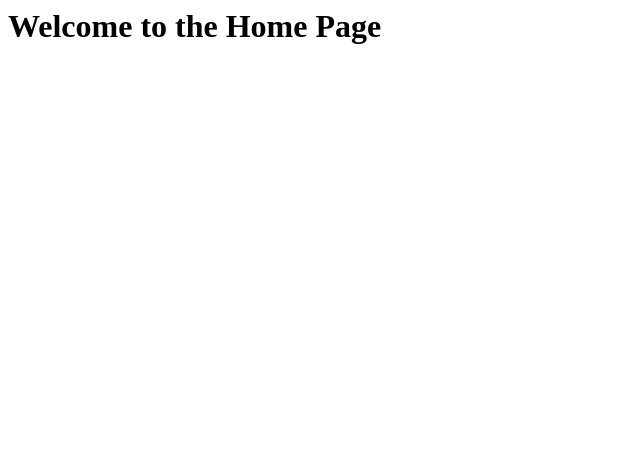
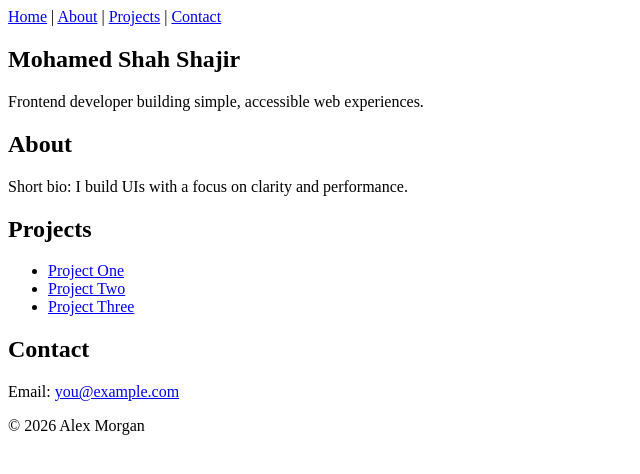
Before and after one commit to Mohamed-Shah-Shajir/portfolio, a plain HTML site: page index.html in a window 1280 px wide. Shown: the whole page, without its empty margins (0-640 px from the left). Drawn offline with Linux system fonts and the light colour scheme.

```diff
--- a/index.html
+++ b/index.html
@@ -1,9 +1,51 @@
-<html>
-    <head>
-        <title>home page</title>
+<!doctype html>
+<html lang="en">
+<head>
+    <meta charset="utf-8" />
+    <title>Portfolio — Home</title>
+</head>
+<body>
+    <header>
+        <nav>
+            <a href="#home">Home</a> |
+            <a href="#about">About</a> |
+            <a href="#projects">Projects</a> |
+            <a href="#contact">Contact</a>
+        </nav>
+    </header>
 
-    </head>
-    <body>
-        <h1>Welcome to the Home Page</h1>
-    </body>
+    <main>
+        <section id="home">
+            <h1>Mohamed Shah Shajir</h1>
+            <p>Frontend developer building simple, accessible web experiences.</p>
+        </section>
+
+        <section id="about">
+            <h2>About</h2>
+            <p>Short bio: I build UIs with a focus on clarity and performance.</p>
+        </section>
+
+        <section id="projects">
+            <h2>Projects</h2>
+            <ul>
+                <li><a href="#">Project One</a></li>
+                <li><a href="#">Project Two</a></li>
+                <li><a href="#">Project Three</a></li>
+            </ul>
+        </section>
+
+        <section id="contact">
+            <h2>Contact</h2>
+            <p>Email: <a href="mailto:you@example.com">you@example.com</a></p>
+        </section>
+    </main>
+
+    <footer>
+        <p>© <span id="year"></span> Alex Morgan</p>
+    </footer>
+
+    <script>
+        document.getElementById('year').textContent = new Date().getFullYear();
+    </script>
+</body>
 </html>
```
